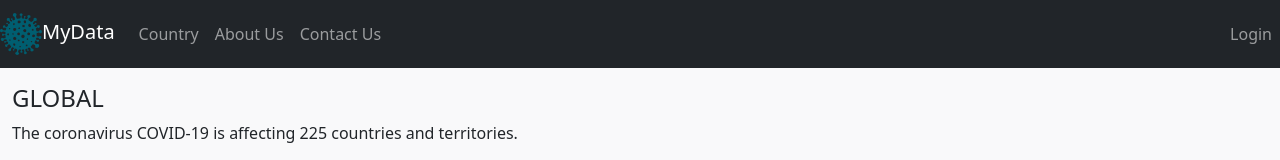
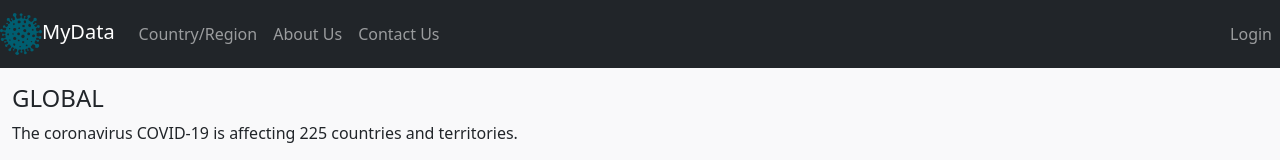
Before and after one commit to jingze321/FinalYearProject, a React (Create React App) app: page / in a window 1280 px wide. Shown: the top 160 px of the page. Built offline with nearby package versions, Linux system fonts and the light colour scheme; no server answers.

Commit message:
refactor:delete unuse code

```diff
--- a/src/components/Header.jsx
+++ b/src/components/Header.jsx
@@ -28,22 +28,13 @@ export const Header = () => {
             </Navbar.Brand>
             <Navbar.Toggle />
               <Navbar.Collapse>
-                      <Nav className="container-fluid ">
-                        {/* <NavDropdown title="Products">
-                          <NavDropdown.Item href="addproduct">Product1</NavDropdown.Item>
-                          <NavDropdown.Item href="">Product2</NavDropdown.Item>
-                          <NavDropdown.Item href="">Product3</NavDropdown.Item>
-                          <NavDropdown.Divider />
-                          <NavDropdown.Item href="/countries">Country</NavDropdown.Item>
-                        </NavDropdown> */}
-                        <Nav.Link href="/countries">Country</Nav.Link>
+                    <Nav className="container-fluid ">
+                        <Nav.Link href="/countries">Country/Region</Nav.Link>
                         {currentUser&&
                           <Nav.Link href="/update-profile">Update Profile</Nav.Link>
                         }
                         <Nav.Link href="/about-us">About Us</Nav.Link>
                         <Nav.Link href="/contact-us">Contact Us</Nav.Link>
-
-
                     </Nav>
                     <Nav className="ml-auto">
                       {currentUser?
```
